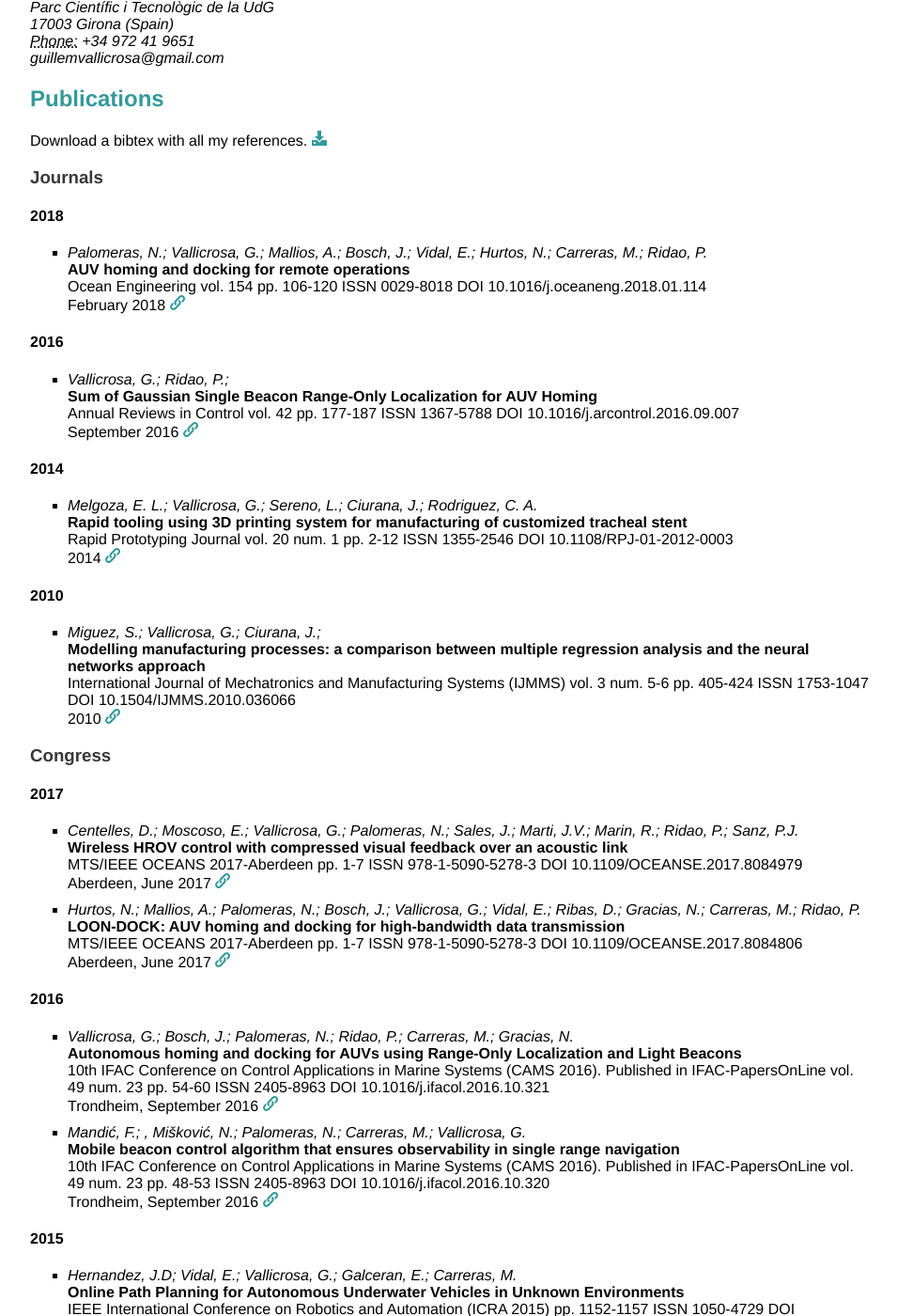
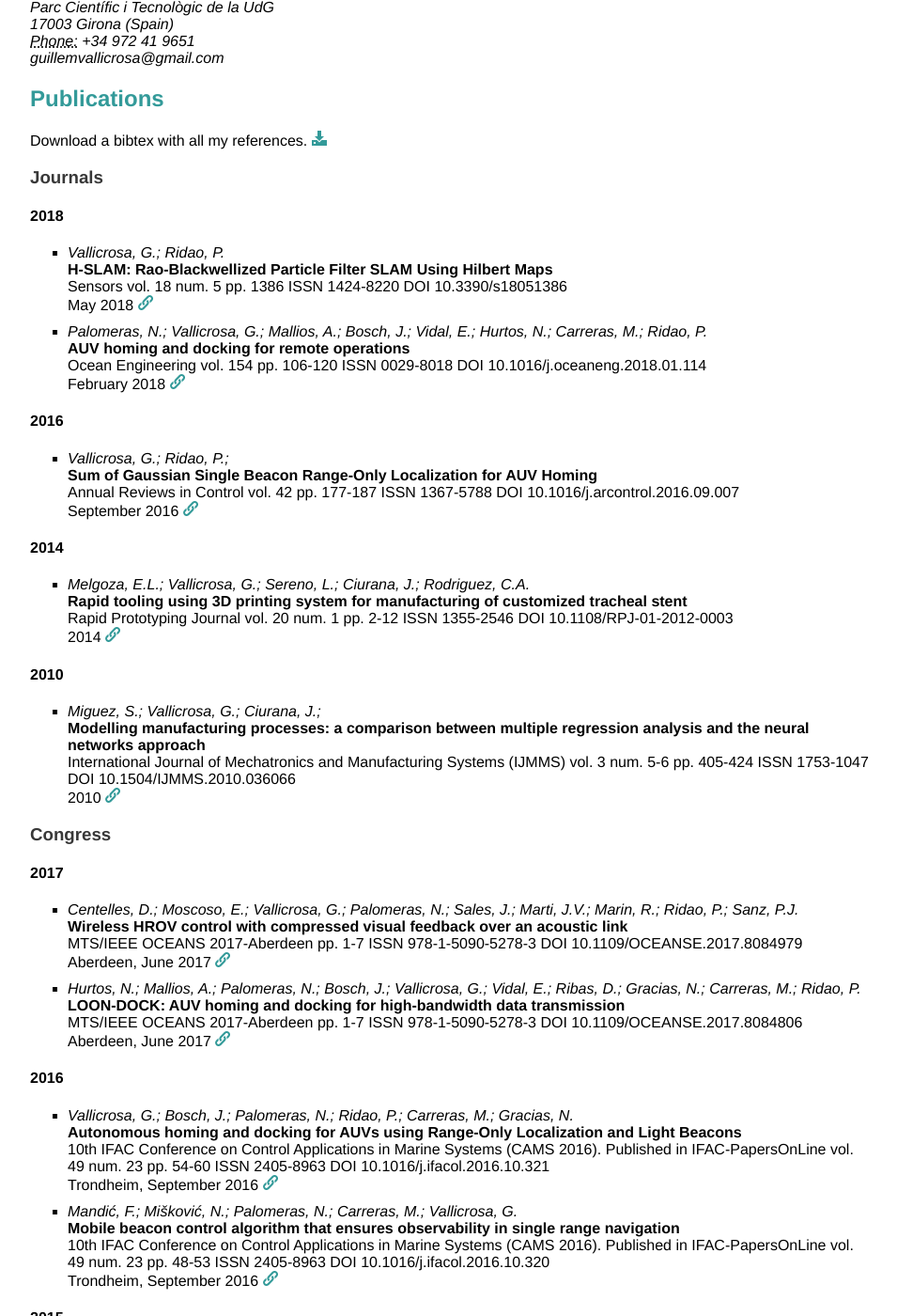
Before and after one commit to gvallicrosa/gvallicrosa.github.io, a Jekyll site: the page built from cv/index.html, in a window 1280 px wide and 1400 px high, scrolled down 356 px. Shown: the whole window at 94% size, without its empty margins (160-1115 px from the left). Built offline with Jekyll 4.4.1, drawn with Linux system fonts in a browser that asks for light colours; some of the changed text lies outside the part shown.

Commit message:
biblio: added sensors journal

```diff
--- a/_includes/biblio.html
+++ b/_includes/biblio.html
@@ -3,6 +3,14 @@
 <h4>2018</h4>
 
 <ul>
+  <li>
+    <i>Vallicrosa, G.; Ridao, P.</i><br>
+    <b>H-SLAM: Rao-Blackwellized Particle Filter SLAM Using Hilbert Maps</b><br>
+    Sensors
+    vol. 18 num. 5 pp. 1386 ISSN 1424-8220 DOI 10.3390/s18051386<br>
+    May 2018
+    <a href="http://www.mdpi.com/1424-8220/18/5/1386" target="_blank"><img src="../icons/link.svg" width="16em" height="16em"></a>
+  </li>
   <li>
     <i>Palomeras, N.; Vallicrosa, G.; Mallios, A.; Bosch, J.; Vidal, E.; Hurtos, N.; Carreras, M.; Ridao, P.</i><br>
     <b>AUV homing and docking for remote operations</b><br>
@@ -30,7 +38,7 @@
 
 <ul>
   <li>
-    <i>Melgoza, E. L.; Vallicrosa, G.; Sereno, L.; Ciurana, J.; Rodriguez, C. A.</i><br>
+    <i>Melgoza, E.L.; Vallicrosa, G.; Sereno, L.; Ciurana, J.; Rodriguez, C.A.</i><br>
     <b>Rapid tooling using 3D printing system for manufacturing of customized tracheal stent</b><br>
     Rapid Prototyping Journal
     vol. 20 num. 1 pp. 2-12 ISSN 1355-2546 DOI 10.1108/RPJ-01-2012-0003<br>
@@ -87,7 +95,7 @@
     <a href="http://dx.doi.org/10.1016/j.ifacol.2016.10.321" target="_blank"><img src="../icons/link.svg" width="16em" height="16em"></a>
   </li>
   <li>
-    <i>Mandić, F.; , Mišković, N.; Palomeras, N.; Carreras, M.; Vallicrosa, G.</i><br>
+    <i>Mandić, F.; Mišković, N.; Palomeras, N.; Carreras, M.; Vallicrosa, G.</i><br>
     <b>Mobile beacon control algorithm that ensures observability in single range navigation</b><br>
     10th IFAC Conference on Control Applications in Marine Systems (CAMS 2016). Published in IFAC-PapersOnLine
     vol. 49 num. 23 pp. 48-53 ISSN 2405-8963 DOI 10.1016/j.ifacol.2016.10.320<br>
@@ -182,7 +190,7 @@
 
 <ul>
   <li>
-    <i>Vallicrosa, G.;Palomer, A.;Ribas, D.;Ridao, P.</i><br>
+    <i>Vallicrosa, G.; Palomer, A.; Ribas, D.; Ridao, P.</i><br>
     <b>Realtime AUV Terrain Based Navigation with Octomap in a natural environment</b><br>
     First Iberian Robotics Conference (ROBOT 2013). Published in Advances in Intelligent Systems and Computing
     vol. 252 pp. 41-53 ISSN 978-3-319-03412-6 DOI 10.1007/978-3-319-03413-3_4<br>
@@ -227,7 +235,7 @@
 
 <ul>
   <li>
-    <i>Melgoza, E.L.; Vallicrosa, G.; Sereno, L.; Rosell, A.; Rodriguez, C.A.; Elias, A.; Ciurana J.</i><br>
+    <i>Melgoza, E.L.; Vallicrosa, G.; Sereno, L.; Rosell, A.; Rodriguez, C.A.; Elias, A.; Ciurana, J.</i><br>
     <b>Rapid tooling using 3D printing system for manufacturing of customized tracheal stent</b><br>
     I International conference on design and processes for medical devices (PROMED 2012)
     vol. 1 pp. 73-80 ISSN 978-88-6608-058-9<br>
@@ -248,7 +256,7 @@
     <a href="http://dx.doi.org/10.1201/b11341-79" target="_blank"><img src="../icons/link.svg" width="16em" height="16em"></a>
   </li>
   <li>
-    <i>Sereno, L.; Vallicrosa, G.; Delgado, J.; Ciurana J.</i><br>
+    <i>Sereno, L.; Vallicrosa, G.; Delgado, J.; Ciurana, J.</i><br>
     <b>A new application for food customization with Additive Manufacturing technologies</b><br>
     IV Manufacturing Engineering Society Internacional Conference (MESIC 2011). Published in AIP Conference Proceedings
     vol. 1431 pp. 825-833 DOI 10.1063/1.4707640<br>
```
